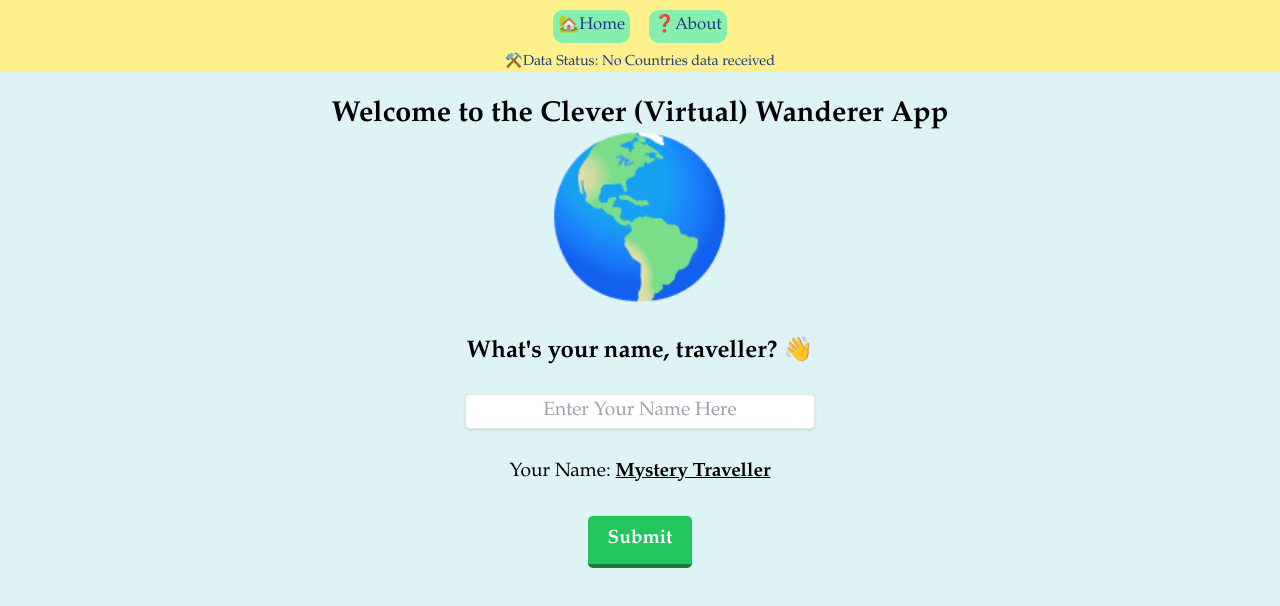
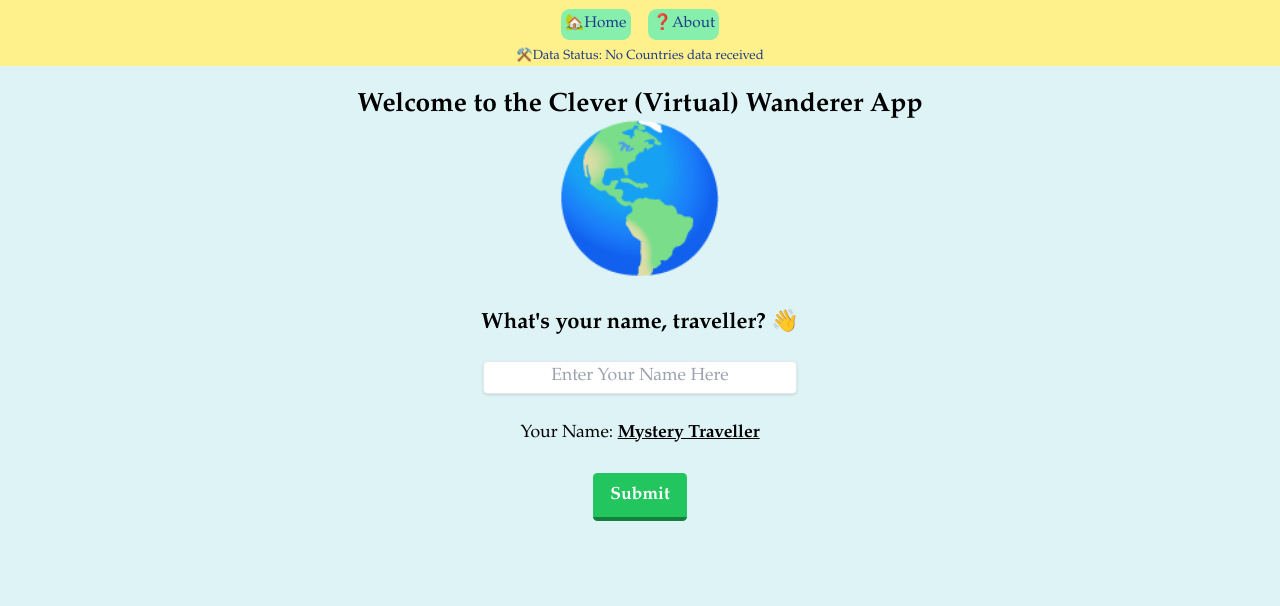
Before and after one commit to gohguancheng/clever-virtual-wanderer, a React (Vite) app: page / in a window 1280 px wide. Shown: the top 606 px of the page. Built offline with nearby package versions, Linux system fonts and the light colour scheme; no server answers; the HTML template or start-up script is replaced by a standard one.

Commit message:
readjusted size style of App

```diff
--- a/src/Styles/App.css
+++ b/src/Styles/App.css
@@ -9,5 +9,5 @@
   background-color: #def3f6;
   height: 100vh;
   font-family: "Garamond", "Baskerville", "Baskerville Old Face", "Hoefler Text", "Times New Roman", serif;
-  font-size: 2.4vmin;
+  font-size: 2.2vmin;
 }
```
